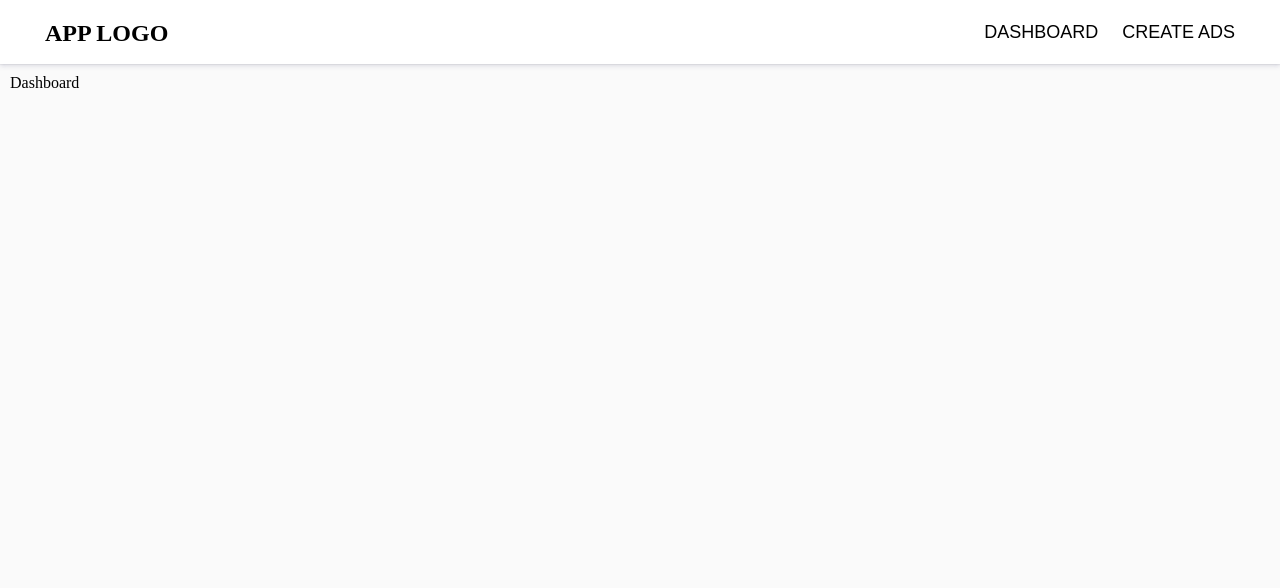
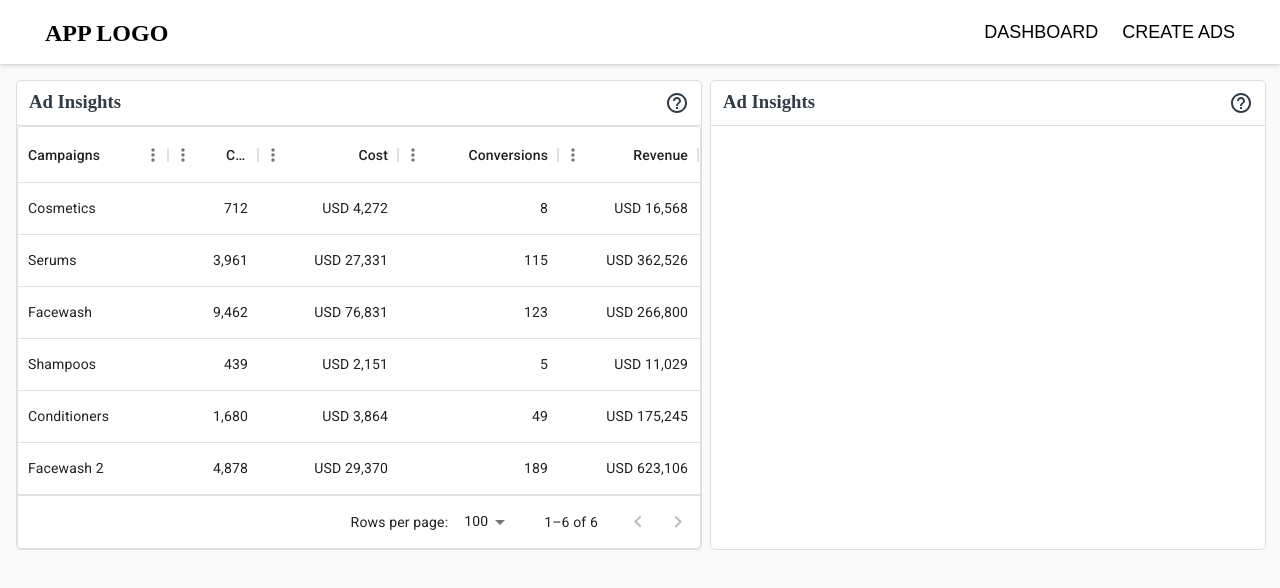
Before and after one commit to tanishqvyas/keywordio-machine-test-01, a React (Create React App) app: page / in a window 1280 px wide. Shown: the top 588 px of the page. Built offline with nearby package versions, Linux system fonts and the light colour scheme.

Commit message:
feat: ad insights table for dashboard

```diff
--- a/package.json
+++ b/package.json
@@ -7,6 +7,7 @@
     "@emotion/styled": "^11.11.0",
     "@mui/icons-material": "^5.14.15",
     "@mui/material": "^5.14.15",
+    "@mui/x-data-grid": "^6.16.3",
     "@testing-library/jest-dom": "^5.17.0",
     "@testing-library/react": "^13.4.0",
     "@testing-library/user-event": "^13.5.0",
--- a/src/App.module.css
+++ b/src/App.module.css
@@ -1,5 +1,5 @@
 .routes_container {
   box-sizing: border-box;
-  padding: 10px;
+  padding: 16px;
   height: calc(100vh - var(--nav-height));
 }
--- /dev/null
+++ b/src/components/SectionWithHeader/SectionWithHeader.module.css
@@ -0,0 +1,17 @@
+.container {
+  width: 100%;
+  border-radius: 5px;
+  display: flex;
+  flex-direction: column;
+  border: 1px solid var(--border-1);
+  background-color: white;
+}
+
+.header {
+  display: flex;
+  flex-direction: row;
+  justify-content: space-between;
+  padding: 10px 12px;
+  border-bottom: 1px solid var(--border-1);
+  color: var(--heading-1);
+}
--- /dev/null
+++ b/src/components/SectionWithHeader/index.jsx
@@ -0,0 +1,19 @@
+import React from "react";
+import styles from "./SectionWithHeader.module.css";
+
+// icons
+import HelpOutlineIcon from "@mui/icons-material/HelpOutline";
+
+const SectionWithHeader = ({ heading, infoText, children }) => {
+  return (
+    <section className={styles.container}>
+      <header className={styles.header}>
+        <h3>{heading}</h3>
+        {infoText && <HelpOutlineIcon />}
+      </header>
+      {children}
+    </section>
+  );
+};
+
+export default SectionWithHeader;
--- a/src/index.css
+++ b/src/index.css
@@ -6,4 +6,7 @@
 body {
   background-color: #fafafa;
   --nav-height: 64px;
+  /* colors */
+  --border-1: #dddddd;
+  --heading-1: #323c46;
 }
--- /dev/null
+++ b/src/pages/Dashboard/Dashboard.module.css
@@ -0,0 +1,5 @@
+.container {
+  display: grid;
+  grid-template-columns: 1fr 1fr;
+  column-gap: 10px;
+}
--- a/src/pages/Dashboard/index.jsx
+++ b/src/pages/Dashboard/index.jsx
@@ -1,9 +1,121 @@
-import React from 'react'
+import React from "react";
+import styles from "./Dashboard.module.css";
+
+// mui
+import { DataGrid } from "@mui/x-data-grid";
+
+// components
+import SectionWithHeader from "../../components/SectionWithHeader";
+
+const columns = [
+  {
+    field: "campaign",
+    headerName: "Campaigns",
+    width: 150,
+    align: "left",
+    sortable: true,
+  },
+  {
+    field: "clicks",
+    headerName: "Clicks",
+    width: 90,
+    type: "number",
+    sortable: true,
+  },
+  {
+    field: "cost",
+    headerName: "Cost",
+    width: 140,
+    sortable: true,
+    type: "number",
+    align: "right",
+    valueFormatter: (row) => `USD ${row.value.toLocaleString("en-US")}`,
+  },
+  {
+    field: "conversions",
+    headerName: "Conversions",
+    type: "number",
+    sortable: true,
+    width: 160,
+    align: "right",
+  },
+  {
+    field: "revenue",
+    headerName: "Revenue",
+    type: "number",
+    sortable: true,
+    width: 140,
+    align: "right",
+    valueFormatter: (row) => `USD ${row.value.toLocaleString("en-US")}`,
+  },
+];
+
+const rows = [
+  {
+    id: "1",
+    campaign: "Cosmetics",
+    clicks: 712,
+    cost: 4272,
+    conversions: 8,
+    revenue: 16568,
+  },
+  {
+    id: "2",
+    campaign: "Serums",
+    clicks: 3961,
+    cost: 27331,
+    conversions: 115,
+    revenue: 362526,
+  },
+  {
+    id: "3",
+    campaign: "Facewash",
+    clicks: 9462,
+    cost: 76831,
+    conversions: 123,
+    revenue: 266800,
+  },
+  {
+    id: "4",
+    campaign: "Shampoos",
+    clicks: 439,
+    cost: 2151,
+    conversions: 5,
+    revenue: 11029,
+  },
+  {
+    id: "5",
+    campaign: "Conditioners",
+    clicks: 1680,
+    cost: 3864,
+    conversions: 49,
+    revenue: 175245,
+  },
+  {
+    id: "6",
+    campaign: "Facewash 2",
+    clicks: 4878,
+    cost: 29370,
+    conversions: 189,
+    revenue: 623106,
+  },
+];
 
 const Dashboard = () => {
   return (
-    <div>Dashboard</div>
-  )
-}
+    <div className={styles.container}>
+      <SectionWithHeader
+        heading="Ad Insights"
+        infoText="This section contains the data related to created ads"
+      >
+        <DataGrid rows={rows} columns={columns} autoPageSize={false} />
+      </SectionWithHeader>
+      <SectionWithHeader
+        heading="Ad Insights"
+        infoText="This section contains the data related to created ads"
+      />
+    </div>
+  );
+};
 
-export default Dashboard
+export default Dashboard;
```
Also changed, not shown: 1 other file (tests, documents, lock files or other folders).
